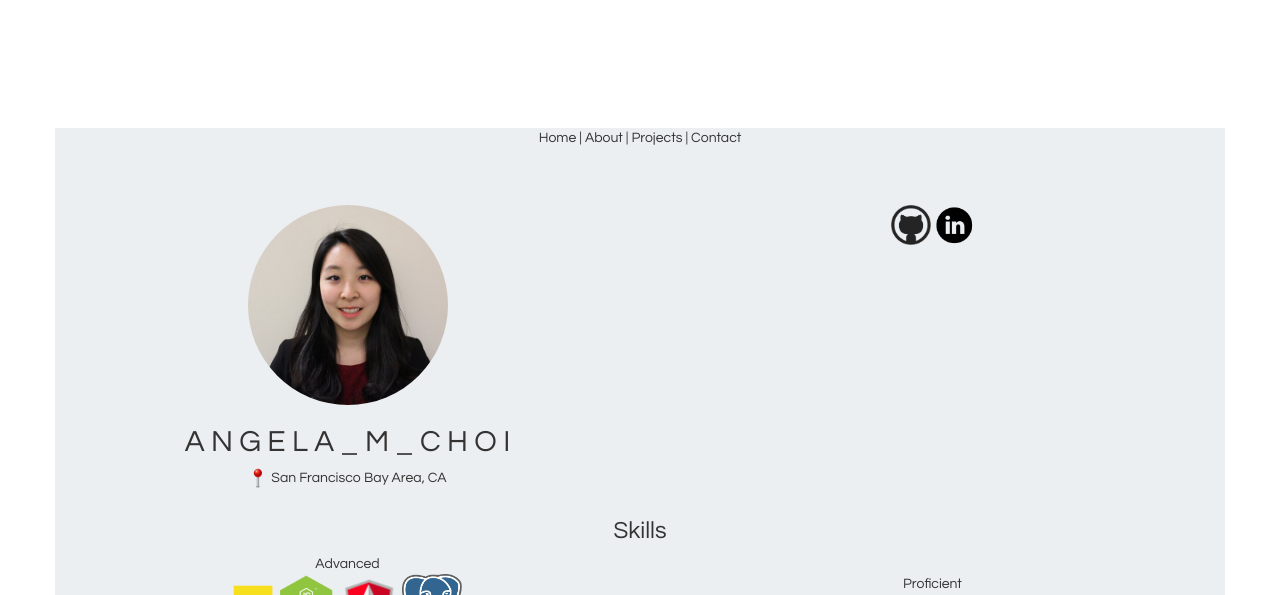
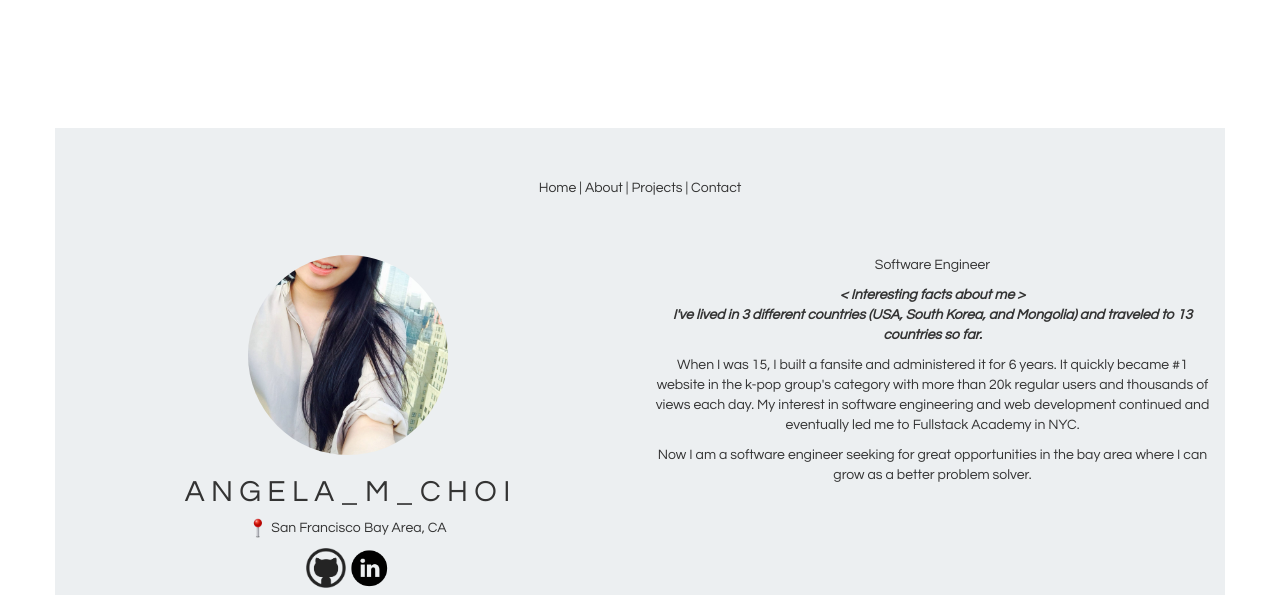
Before and after one commit to angelanjelly/portfolio, a website: page browser/html/index.html in a window 1280 px wide. Shown: the top 595 px of the page. Drawn offline with nearby package versions, Linux system fonts and the light colour scheme; files that its build step writes are made by us from their sources.

Commit message:
description, profile pic, transparent logos

```diff
--- a/browser/html/index.html
+++ b/browser/html/index.html
@@ -25,19 +25,23 @@
         </div>
         <div class="row" d="profile">
             <div class="col-lg-6 col-md-6 col-sm-6">
-                <img id="profile-picture" src="images/profile.jpg">
+                <img id="profile-picture" src="images/profile2.jpeg">
                 <h2>A N G E L A  _  M  _  C H O I</h2>
                 <h5><img src="images/pin_emoji.png" style="width: 20px;"> San Francisco Bay Area, CA</h4>
+                <a href="https://github.com/angelanjelly" target="_blank">
+                    <img src="images/github_icon.png" alt="Go to Angela's github profile"width="40">
+                </a>
+                <a href="https://linkedin.com/in/angelamschoi" target="_blank">
+                    <img src="images/linkedin_icon.png" alt="Go to Angela's Linkedin profile"width="40">
+                </a>
             </div>
             <div class="col-lg-6 col-md-6 col-sm-6" id="profile-summary">
-                <p>
-                    <a href="https://github.com/angelanjelly" target="_blank">
-                        <img src="images/github_icon.png" alt="Go to Angela's github profile"width="40">
-                    </a>
-                    <a href="https://linkedin.com/in/angelamschoi" target="_blank">
-                        <img src="images/linkedin_icon.png" alt="Go to Angela's Linkedin profile"width="40">
-                    </a>
-                </p>
+                <p>Software Engineer</p>
+                <p><strong><i>< Interesting facts about me ><br />
+                I've lived in 3 different countries (USA, South Korea, and Mongolia) and traveled to 13 countries so far.</i></strong></p>
+                <p>When I was 15, I built a fansite and administered it for 6 years. It quickly became #1 website in the k-pop group's category with more than 20k regular users and thousands of views each day.
+                My interest in software engineering and web development continued and eventually led me to Fullstack Academy in NYC.</p>
+                <p>Now I am a software engineer seeking for great opportunities in the bay area where I can grow as a better problem solver.</p>
             </div>
         </div>
         <div class="clearfix visible-xs"></div>
--- a/browser/sass/style.scss
+++ b/browser/sass/style.scss
@@ -15,6 +15,7 @@ body {
 
 #menu {
 	margin-bottom: 5%;
+	margin-top: 50px;
 	li {
 		border-style: inline-block;
 		list-style: none;
```
Also changed, not shown: browser/images/profile2.jpeg (added), browser/images/skills/css3_logo.png, browser/images/skills/html5_logo.png, browser/images/skills/sass_logo.png.
